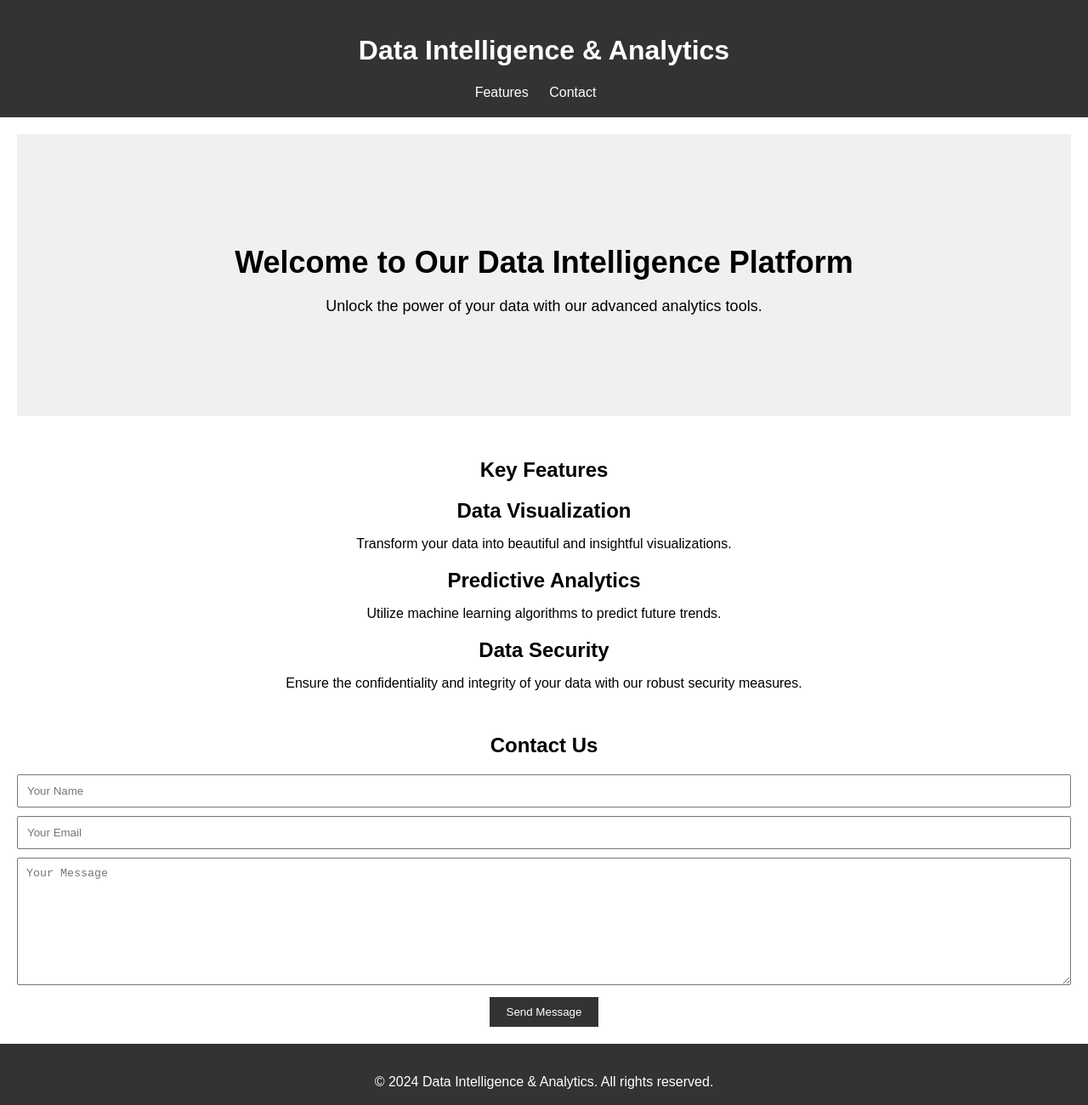
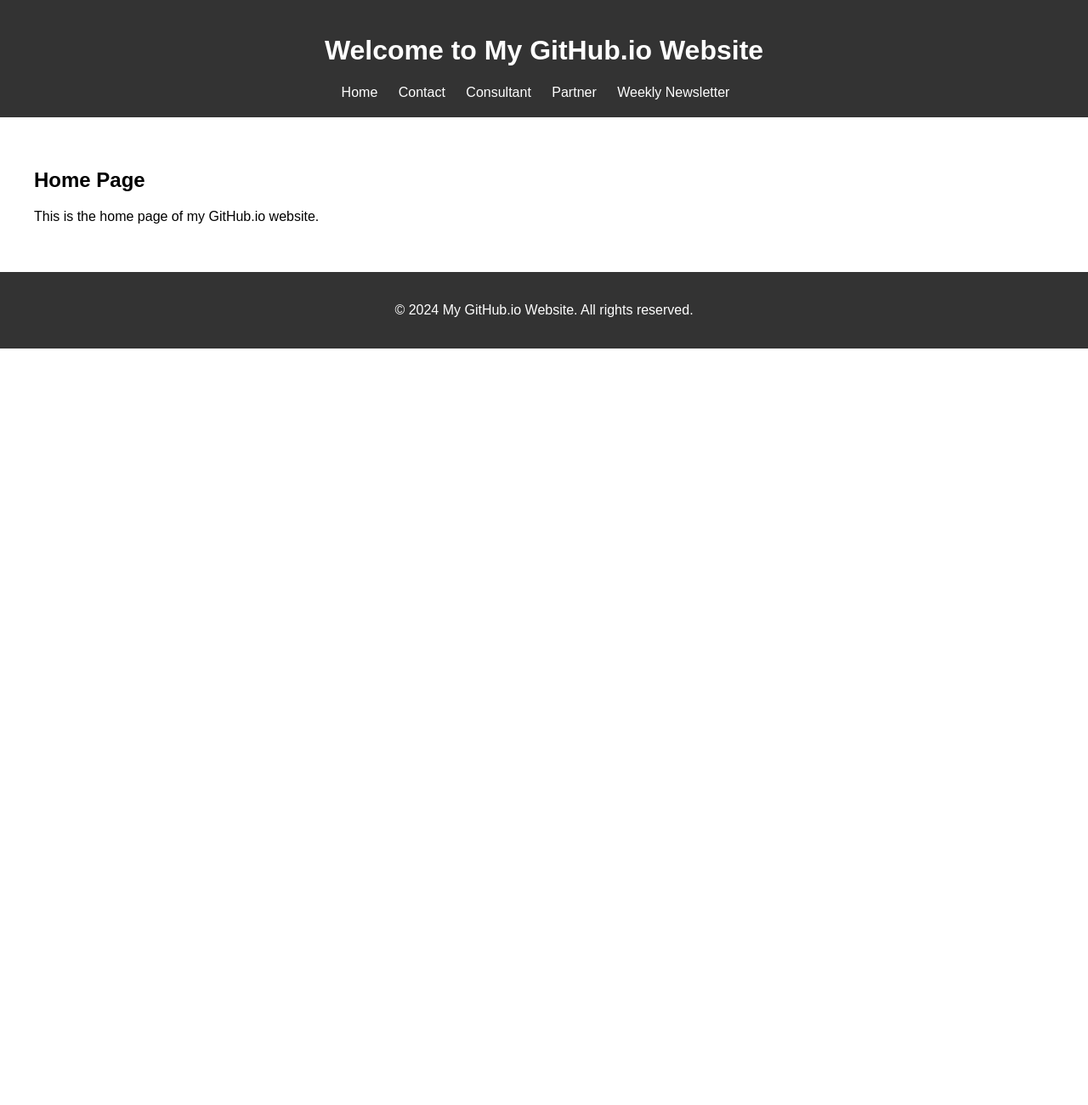
Before and after one commit to BOTLtd/bot-dic.github.io, a plain HTML site: page index.html in a window 1280 px wide. Shown: the whole page at 85% size. After the commit the page ends 800 px from the top, so only its background shows below. Drawn offline with Linux system fonts and the light colour scheme.

Commit message:
Update index.html

```diff
--- a/index.html
+++ b/index.html
@@ -3,7 +3,7 @@
 <head>
     <meta charset="UTF-8">
     <meta name="viewport" content="width=device-width, initial-scale=1.0">
-    <title>Data Intelligence & Analytics</title>
+    <title>BOT Data Intelligence Centre</title>
     <style>
         /* General Styles */
         body {
@@ -40,107 +40,111 @@
             text-align: center;
         }
 
-        /* Home Page Styles */
-        #hero {
-            background-color: #f0f0f0;
-            padding: 100px 0;
-            text-align: center;
-        }
-        #hero h1 {
-            margin-bottom: 20px;
-            font-size: 36px;
-        }
-        #hero p {
-            font-size: 18px;
+        /* Page Sections */
+        section {
+            display: none;
+            padding: 20px;
         }
 
-        /* Features Section */
-        #features {
-            margin-top: 50px;
-            text-align: center;
-        }
-        .feature {
-            margin-bottom: 20px;
-        }
-        .feature h2 {
-            font-size: 24px;
-            margin-bottom: 10px;
-        }
-        .feature p {
-            font-size: 16px;
+        /* Home Page Styles */
+        #home {
+            display: block;
         }
 
-        /* Contact Section */
+        /* Contact Page Styles */
         #contact {
-            margin-top: 50px;
-            text-align: center;
+            background-color: #f0f0f0;
         }
-        #contact form input[type="text"],
-        #contact form input[type="email"],
-        #contact form textarea {
-            width: 100%;
-            margin-bottom: 10px;
-            padding: 10px;
-            box-sizing: border-box;
+
+        /* Consultant Page Styles */
+        #consultant {
+            background-color: #f0f0f0;
         }
-        #contact form textarea {
-            height: 150px;
+
+        /* Partner Page Styles */
+        #partner {
+            background-color: #f0f0f0;
         }
-        #contact form button {
-            background-color: #333;
-            color: #fff;
-            border: none;
-            padding: 10px 20px;
-            cursor: pointer;
+
+        /* Newsletter Page Styles */
+        #newsletter {
+            background-color: #f0f0f0;
         }
+
     </style>
 </head>
 <body>
     <header>
-        <h1>Data Intelligence & Analytics</h1>
+        <h1>Welcome to My GitHub.io Website</h1>
         <nav>
             <ul>
-                <li><a href="#features">Features</a></li>
+                <li><a href="#home">Home</a></li>
                 <li><a href="#contact">Contact</a></li>
+                <li><a href="#consultant">Consultant</a></li>
+                <li><a href="#partner">Partner</a></li>
+                <li><a href="#newsletter">Weekly Newsletter</a></li>
             </ul>
         </nav>
     </header>
 
     <main>
-        <section id="hero">
-            <h1>Welcome to Our Data Intelligence Platform</h1>
-            <p>Unlock the power of your data with our advanced analytics tools.</p>
-        </section>
-
-        <section id="features">
-            <h2>Key Features</h2>
-            <div class="feature">
-                <h2>Data Visualization</h2>
-                <p>Transform your data into beautiful and insightful visualizations.</p>
-            </div>
-            <div class="feature">
-                <h2>Predictive Analytics</h2>
-                <p>Utilize machine learning algorithms to predict future trends.</p>
-            </div>
-            <div class="feature">
-                <h2>Data Security</h2>
-                <p>Ensure the confidentiality and integrity of your data with our robust security measures.</p>
-            </div>
+        <section id="home">
+            <h2>Home Page</h2>
+            <p>This is the home page of my GitHub.io website.</p>
         </section>
 
         <section id="contact">
             <h2>Contact Us</h2>
+            <p>Fill out the form below to get in touch with us:</p>
+            <iframe src="https://docs.google.com/forms/d/e/your_form_id/viewform?embedded=true" width="640" height="700" frameborder="0" marginheight="0" marginwidth="0">Loading…</iframe>
+        </section>
+
+        <section id="consultant">
+            <h2>Consultant Inquiry</h2>
+            <p>Interested in becoming a consultant with us? Fill out the form below:</p>
+            <iframe src="https://docs.google.com/forms/d/e/your_form_id/viewform?embedded=true" width="640" height="700" frameborder="0" marginheight="0" marginwidth="0">Loading…</iframe>
+        </section>
+
+        <section id="partner">
+            <h2>Partner With Us</h2>
+            <p>Interested in partnering with us? Fill out the form below:</p>
+            <iframe src="https://docs.google.com/forms/d/e/your_form_id/viewform?embedded=true" width="640" height="700" frameborder="0" marginheight="0" marginwidth="0">Loading…</iframe>
+        </section>
+
+        <section id="newsletter">
+            <h2>Weekly Newsletter</h2>
+            <p>Subscribe to our weekly newsletter:</p>
             <form action="#" method="POST">
-                <input type="text" name="name" placeholder="Your Name" required>
-                <input type="email" name="email" placeholder="Your Email" required>
-                <textarea name="message" placeholder="Your Message" required></textarea>
-                <button type="submit">Send Message</button>
+                <label for="email">Email:</label>
+                <input type="email" id="email" name="email" required>
+                <button type="submit">Subscribe</button>
             </form>
         </section>
     </main>
 
     <footer>
-        <p>&copy; 2024 Data Intelligence & Analytics. All rights reserved.</p>
+        <p>&copy; 2024 My GitHub.io Website. All rights reserved.</p>
     </footer>
+
+    <script>
+        document.addEventListener("DOMContentLoaded", function() {
+            const sections = document.querySelectorAll("section");
+            const navLinks = document.querySelectorAll("nav ul li a");
+
+            navLinks.forEach(function(link) {
+                link.addEventListener("click", function(event) {
+                    event.preventDefault();
+                    const targetId = this.getAttribute("href").substring(1);
+                    sections.forEach(function(section) {
+                        if (section.getAttribute("id") === targetId) {
+                            section.style.display = "block";
+                        } else {
+                            section.style.display = "none";
+                        }
+                    });
+                });
+            });
+        });
+    </script>
 </body>
 </html>
```
